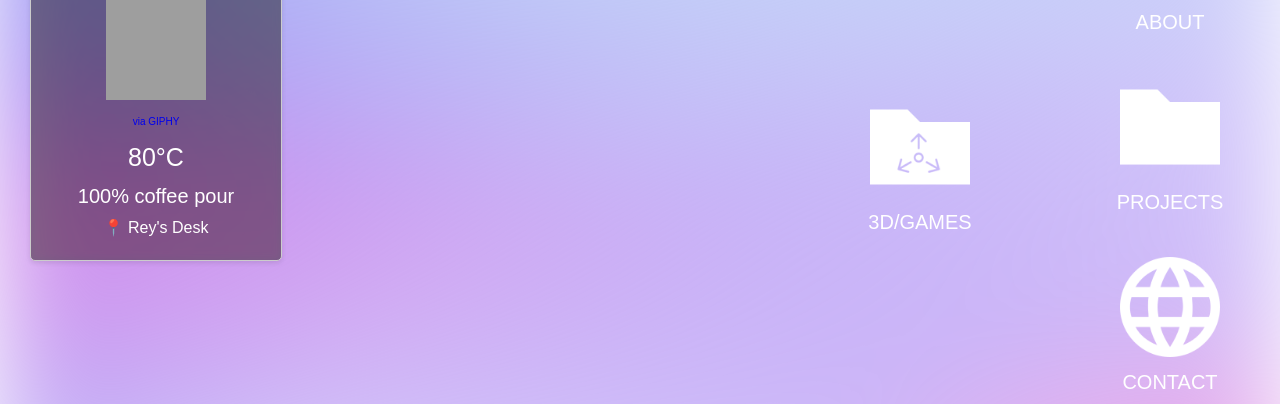
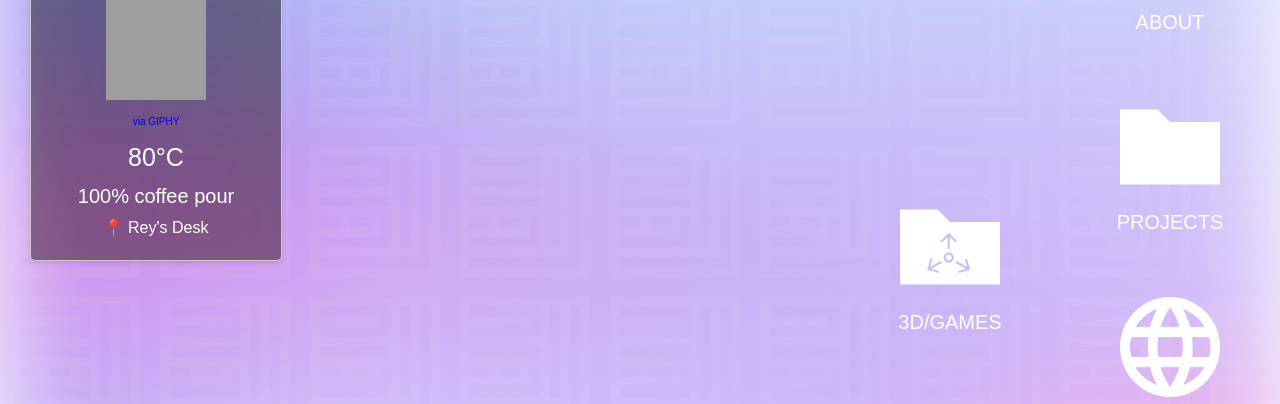
Before and after one commit to R-Jassasi/Rahil-AlJassasi, a plain HTML site: page index.html in a window 1280 px wide. Shown: the part 163-567 px from the top of the page. Drawn offline with nearby package versions, Linux system fonts and the light colour scheme; grey boxes are pictures that could not be loaded.

Commit message:
Added pattern to bg

```diff
--- a/index.html
+++ b/index.html
@@ -53,8 +53,11 @@
         </div>
     </div>
 
+
     <!-- BG IMAGE -->
-    <div class="background-image"></div>
+    <div class="background-logo"></div>
+
+    <div class="background-colour"></div>
 
     <!-- ABOUT -->
 
@@ -136,7 +139,7 @@
 
     <!-- Second popup trigger -->
     <a href="#" class="popup-trigger" data-target="popup-modal-2">
-        <div class="icons-text font" style="top: 230px;"><img src="./src/folder-white.png" alt="Icon">
+        <div class="icons-text font" style="top: 250px;"><img src="./src/folder-white.png" alt="Icon">
             <span>PROJECTS</span>
         </div>
     </a>
@@ -241,7 +244,7 @@
 
     <!-- fifth popup trigger -->
     <a href="#" class="popup-trigger" data-target="popup-modal-5">
-        <div class="icons-text font" style="top: 250px; right: 300px;"><img src="./src/folder-white-game.png" alt="Icon">
+        <div class="icons-text font" style="top: 350px; right: 270px;"><img src="./src/folder-white-game.png" alt="Icon">
             <span>3D/GAMES</span>
         </div>
     </a>
@@ -295,7 +298,7 @@
 
     <!-- Third popup trigger -->
     <a href="#" class="popup-trigger" data-target="popup-modal-3">
-        <div class="icons-text font" style="top: 410px;"><img src="./src/connect-white.png" alt="Icon">
+        <div class="icons-text font" style="top: 450px;"><img src="./src/connect-white.png" alt="Icon">
             <span>CONTACT</span>
         </div>
     </a>
@@ -327,7 +330,7 @@
 
     <!-- Forth popup trigger -->
     <a href="#" class="popup-trigger" data-target="popup-modal-4">
-        <div class="icons-text font" style="top: 590px;"><img src="./src/paper-white.png" alt="Icon">
+        <div class="icons-text font" style="top: 650px;"><img src="./src/paper-white.png" alt="Icon">
             <span>CV</span>
         </div>
     </a>
--- a/style2.css
+++ b/style2.css
@@ -67,6 +67,8 @@ body {
     padding: 0;
     overflow: hidden;
     /* Prevent scrollbars */
+
+
 }
 
 /*Glassmorphism effect from Generated by https://generator.ui.glass/*/
@@ -95,7 +97,18 @@ body {
 
 
 /* Style the background image */
-.background-image {
+
+.background-logo{
+    background-image: url('./src/Personal-Logo-white-sharp.png');
+    background-repeat: repeat;
+    background-size: 150px 150px; /* Adjust the size of the pattern */
+    width: 100%;
+    height: 100vh; /* Full height of the viewport */
+    margin: 0;
+    opacity: 0.05;
+}
+
+.background-colour {
     position: fixed;
     top: 0;
     left: 0;
@@ -115,19 +128,6 @@ body {
     /* Send the background image behind other content */
 
 }
-
-
-/* .background-image::before {
-    content: "";
-    position: absolute;
-    top: 0;
-    left: 0;
-    width: 100%;
-    height: 100%;
-    background: linear-gradient(to left, rgba(0, 0, 0, 0.671), rgba(0, 0, 0, 0));
-    /* Adjust the gradient colors and opacity as needed
-    z-index: 0;
-} */
 
 
 .button {
@@ -564,6 +564,7 @@ footer .icon {
     border: 1px solid #ccc;
     border-radius: 5px;
     box-shadow: 0 2px 5px rgba(0, 0, 0, 0.1);
+    z-index: 1;
 }
 
 .widget-header {
```
